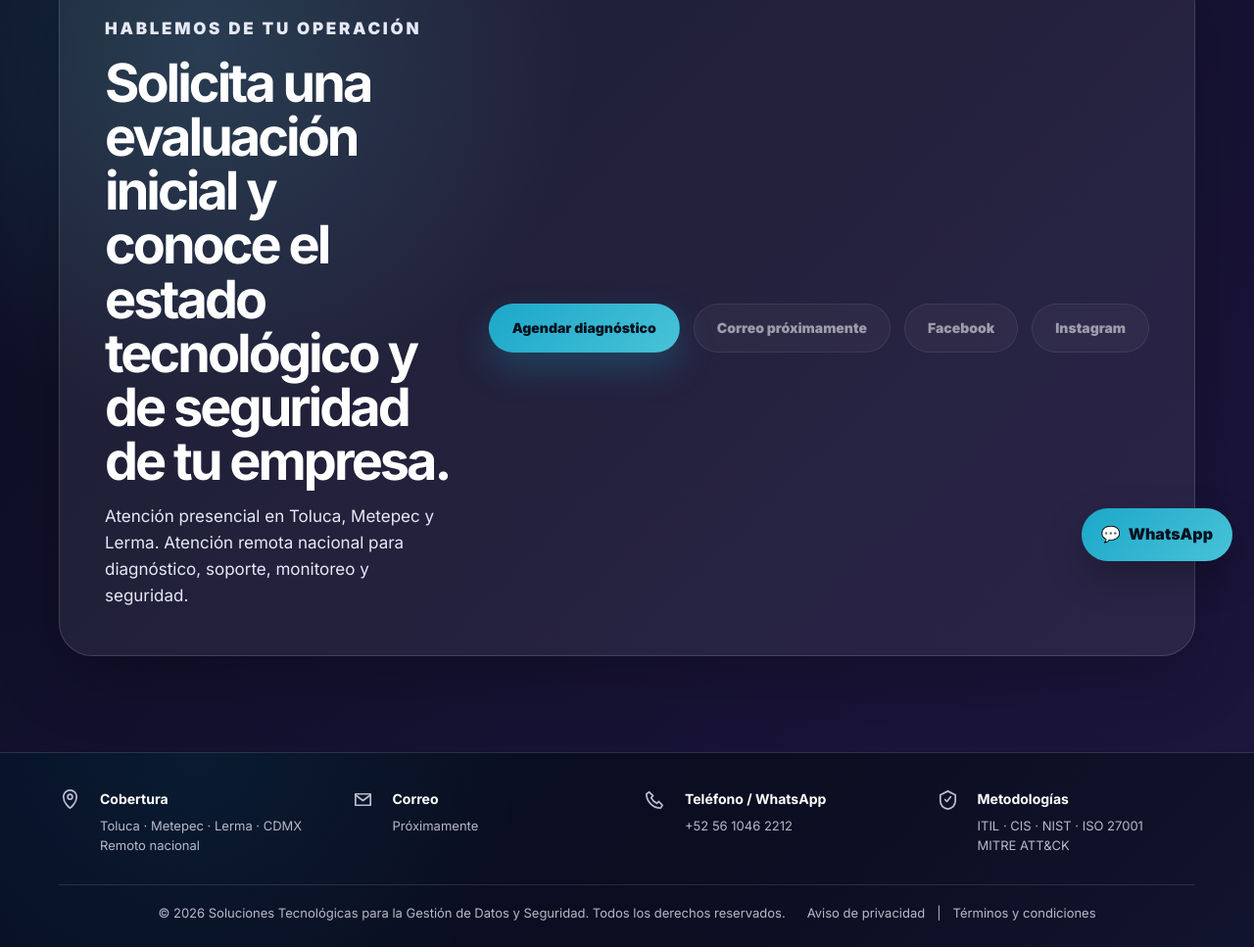
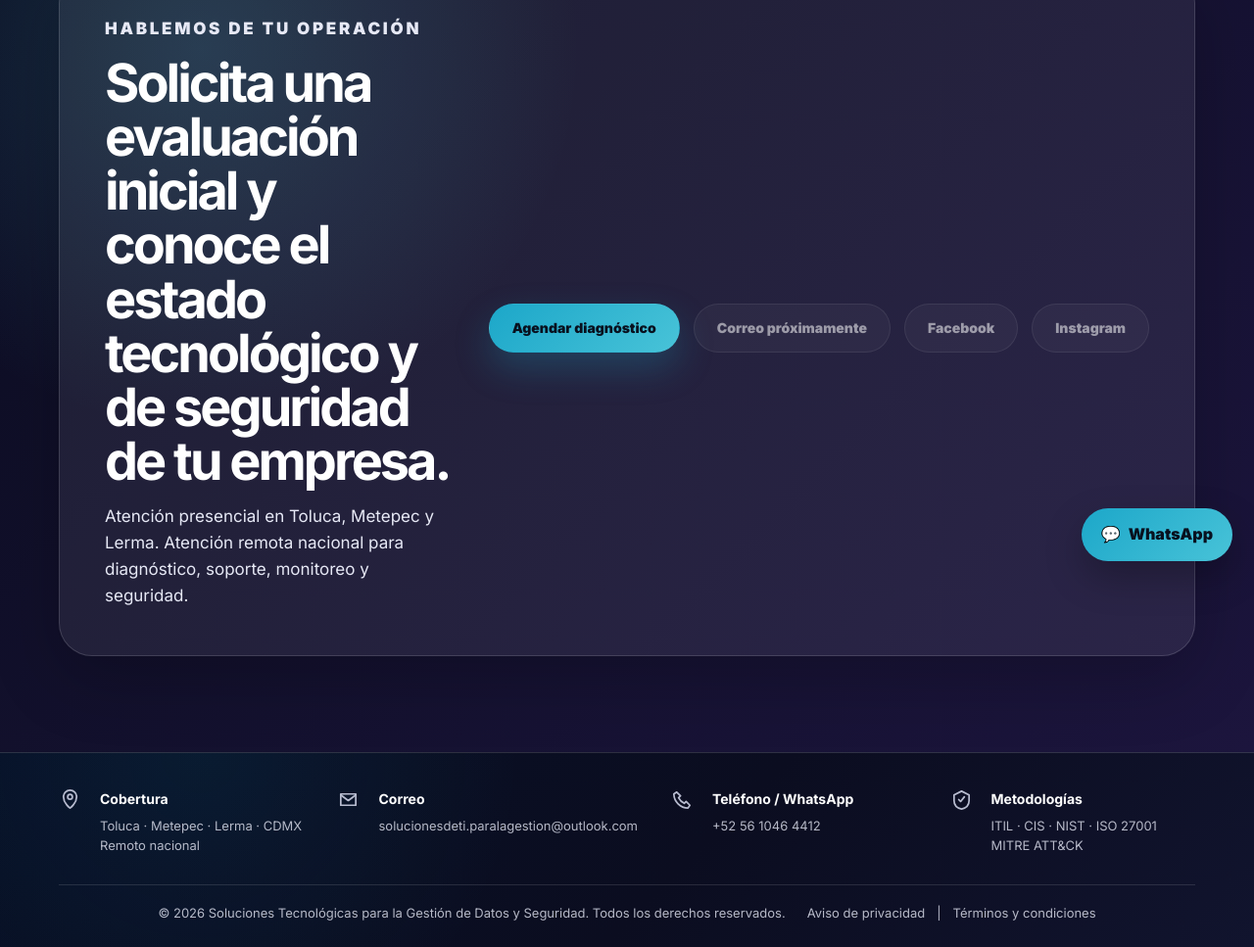
Before and after one commit to STecnologicasGdS/stgds-landing-page, a plain HTML site: page contacto.html in a window 1280 px wide. Shown: the part 205-1172 px from the top of the page at 98% size. Drawn offline with Linux system fonts and the light colour scheme.

Commit message:
fixing cllph footer

```diff
--- a/contacto.html
+++ b/contacto.html
@@ -60,12 +60,12 @@
 
       <div class="footer-item">
         <svg viewBox="0 0 24 24" aria-hidden="true"><path d="M4 6h16v12H4z"/><path d="M4 7l8 6 8-6"/></svg>
-        <div><strong>Correo</strong><span>Próximamente</span></div>
+        <div><strong>Correo</strong><span>solucionesdeti.paralagestion@outlook.com</span></div>
       </div>
 
       <div class="footer-item">
         <svg viewBox="0 0 24 24" aria-hidden="true"><path d="M6 4l4 4-2 2c1.5 3 3 4.5 6 6l2-2 4 4-2 3c-8 0-15-7-15-15l3-2z"/></svg>
-        <div><strong>Teléfono / WhatsApp</strong><span>+52 56 1046 2212</span></div>
+        <div><strong>Teléfono / WhatsApp</strong><span>+52 56 1046 4412</span></div>
       </div>
 
       <div class="footer-item">
```
Also changed, not shown: continuidad.html (+2 -2 lines), index.html (+2 -2 lines), metodologias.html (+2 -2 lines), niveles.html (+2 -2 lines), soluciones.html (+2 -2 lines).
